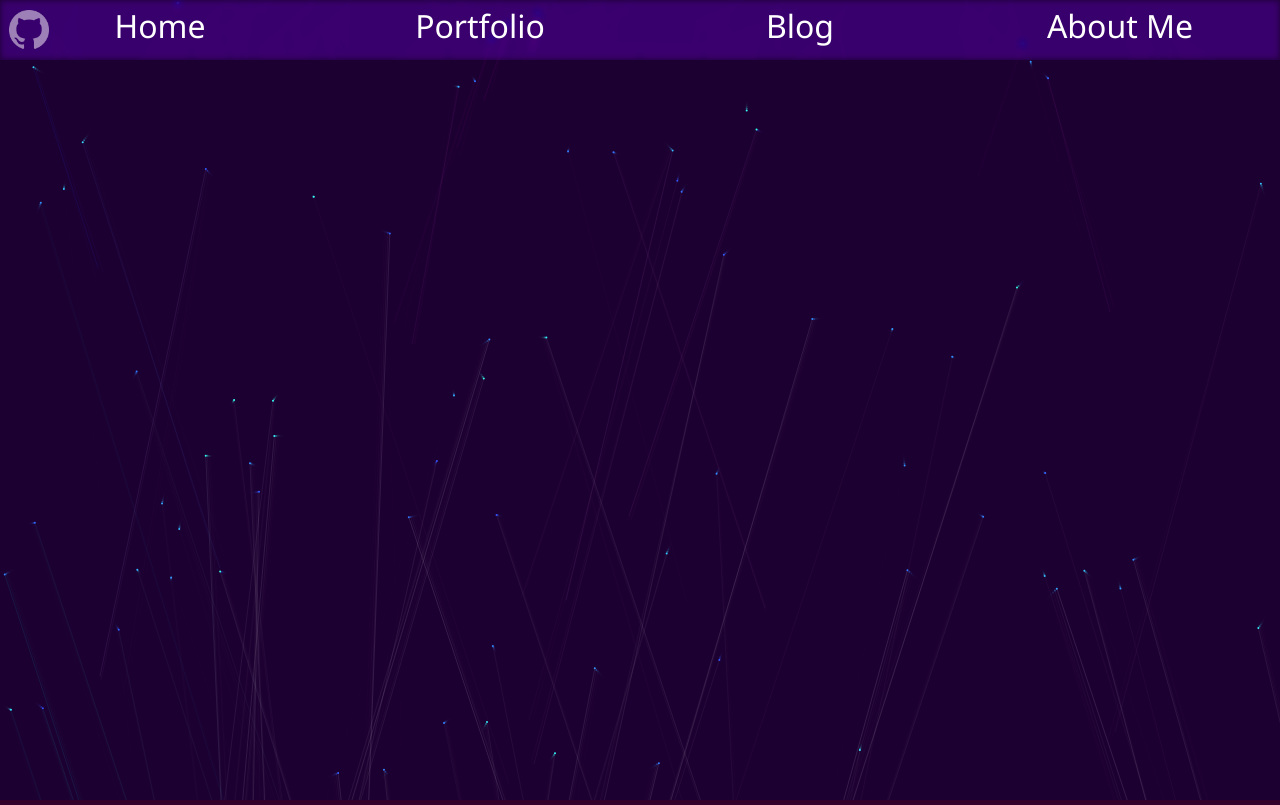
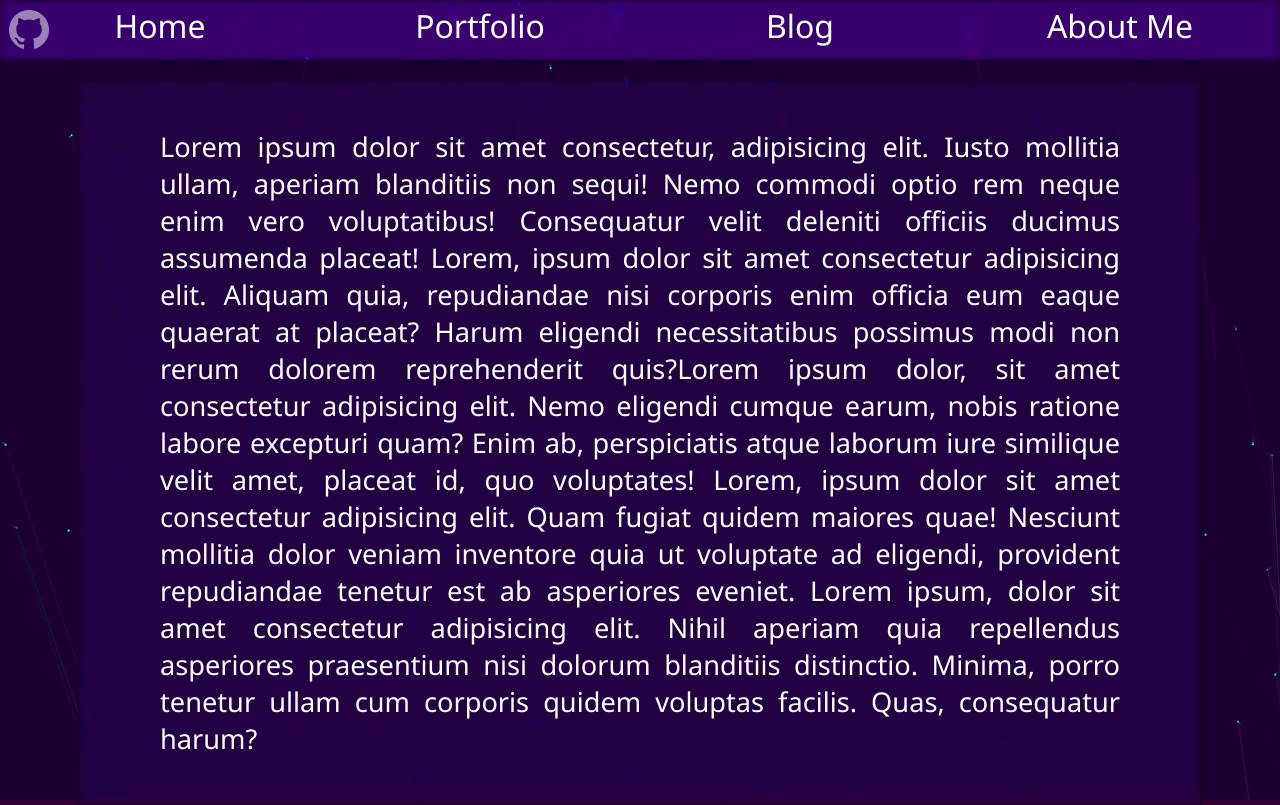
Before and after one commit to AtriusX/AtriusX.github.io, a React (Create React App) app: page /about in a window 1280 px wide. Built offline with nearby package versions, Linux system fonts and the light colour scheme.

Commit message:
Update about page with filler text

```diff
--- /dev/null
+++ b/src/pages/About.css
@@ -0,0 +1,25 @@
+.about-container {
+    position: relative;
+    color: white;
+    top: 60px;
+    padding: 0.5em;
+    margin: 0.5em auto;
+    text-align: justify;
+    border-radius: 1px;
+    background-color: rgba(0, 0, 0, 0.4);
+    width: 90% !important;
+    z-index: -10;
+}
+
+@media screen and (min-width: 768px) {
+
+    .about-container {
+        position: relative;
+        width: 75% !important;
+        padding: 1.75em 3em;
+        border-radius: 3px;
+        margin: 0.75em auto 3em auto;
+        font-size: 1.7rem;
+        backdrop-filter: blur(3px) saturate(250%);
+    }
+}
--- a/src/pages/About.tsx
+++ b/src/pages/About.tsx
@@ -1,6 +1,10 @@
 import React from 'react';
+import './About.css';
 
 export default function() {
     return <>
+        <div className={"about-container"}>
+            Lorem ipsum dolor sit amet consectetur, adipisicing elit. Iusto mollitia ullam, aperiam blanditiis non sequi! Nemo commodi optio rem neque enim vero voluptatibus! Consequatur velit deleniti officiis ducimus assumenda placeat! Lorem, ipsum dolor sit amet consectetur adipisicing elit. Aliquam quia, repudiandae nisi corporis enim officia eum eaque quaerat at placeat? Harum eligendi necessitatibus possimus modi non rerum dolorem reprehenderit quis?Lorem ipsum dolor, sit amet consectetur adipisicing elit. Nemo eligendi cumque earum, nobis ratione labore excepturi quam? Enim ab, perspiciatis atque laborum iure similique velit amet, placeat id, quo voluptates! Lorem, ipsum dolor sit amet consectetur adipisicing elit. Quam fugiat quidem maiores quae! Nesciunt mollitia dolor veniam inventore quia ut voluptate ad eligendi, provident repudiandae tenetur est ab asperiores eveniet. Lorem ipsum, dolor sit amet consectetur adipisicing elit. Nihil aperiam quia repellendus asperiores praesentium nisi dolorum blanditiis distinctio. Minima, porro tenetur ullam cum corporis quidem voluptas facilis. Quas, consequatur harum?
+        </div>
     </>
 }
```
